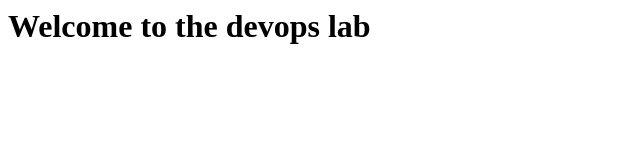
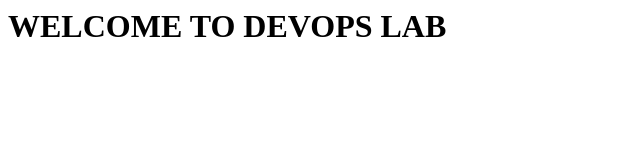
Before and after one commit to Shakeenakotapati/shakeena, a plain HTML site: page index.html in a window 1280 px wide. Shown: the whole page, without its empty margins (0-640 px from the left). Drawn offline with Linux system fonts and the light colour scheme.

Commit message:
Update index.html

```diff
--- a/index.html
+++ b/index.html
@@ -1,3 +1,3 @@
 <html>
-<h1> Welcome to the devops lab</h1>
+<h1> WELCOME TO DEVOPS LAB </h1>
 </html>
```
